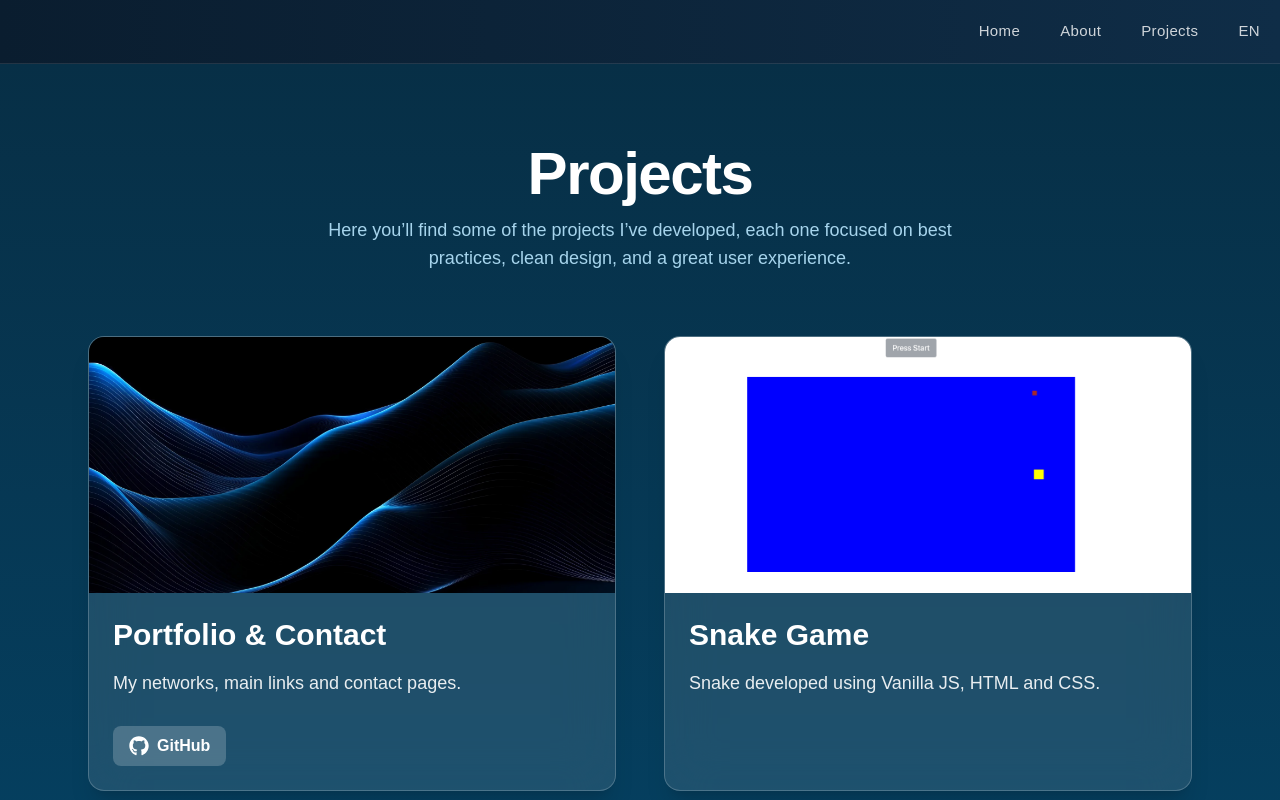
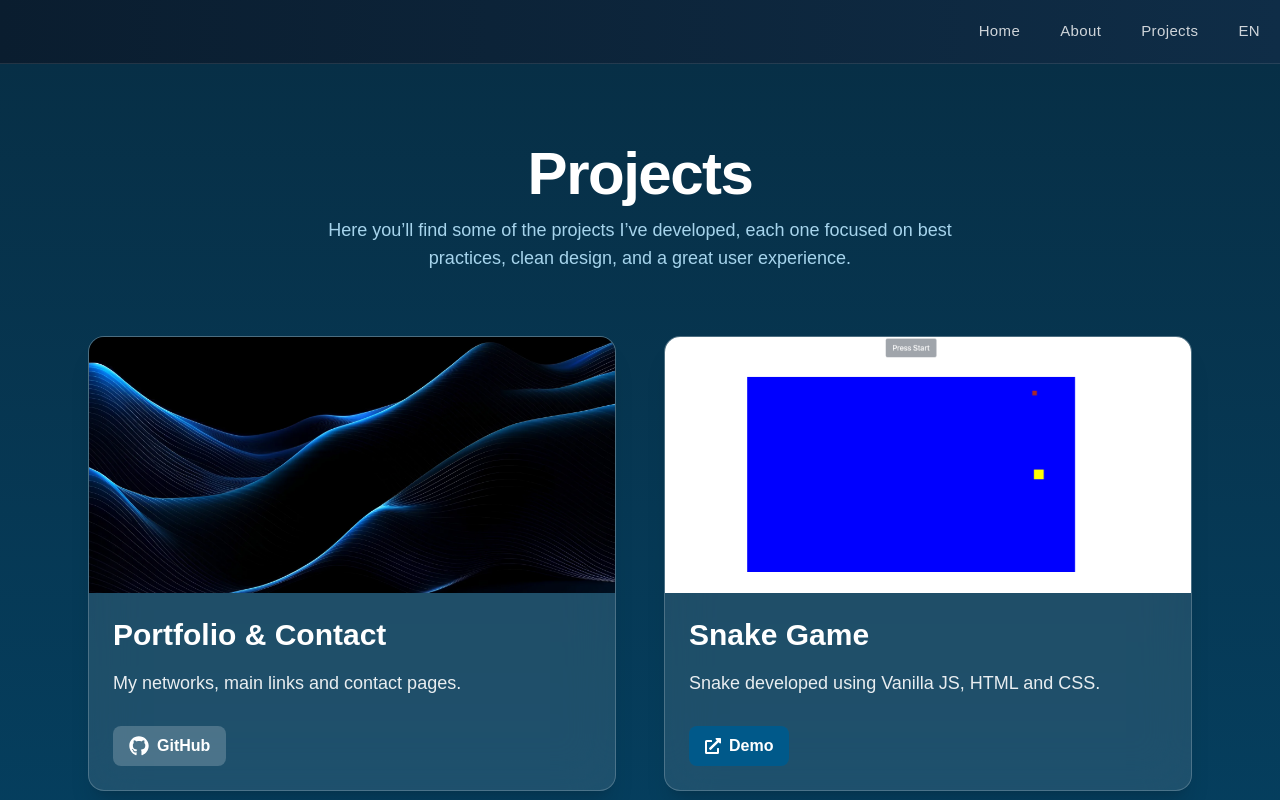
Before and after one commit to jeanfranco22/PortfolioFranco, a Next.js app: page /projects in a window 1280 px wide. Shown: the top 800 px of the page. Built offline with nearby package versions, Linux system fonts and the light colour scheme.

Commit message:
cambios finales

```diff
--- a/app/Home/page.tsx
+++ b/app/Home/page.tsx
@@ -133,14 +133,14 @@ export default function HomePage() {
   </div>
 </section>
 
-    <section className={cardStyles.card}>
+    <Link href={"https://snake-game-ebon-omega.vercel.app/"}target='_blank' className={cardStyles.card}>
       <div className={cardStyles.preview}>
         <Image src="/Snake.png" alt="Snake" fill className="object-cover" />
       </div>
       <div className={cardStyles.content}>
         <p>Juego desarrollado con Vanilla JS, CSS, HTML</p>
       </div>
-    </section>
+    </Link>
 
     <Link  href="https://e-commerce-tau-three-66.vercel.app/"
       target="_blank" className={cardStyles.card}>
@@ -154,14 +154,14 @@ export default function HomePage() {
 
     </Link>
 
-    <section className={cardStyles.card}>
+    <Link href={"https://pilates-studio-beryl.vercel.app/"} target="_blank" className={cardStyles.card}>
       <div className={cardStyles.preview}>
         <Image src="/pilates.png" alt="Pilates Studio" fill className="object-cover" />
       </div>
       <div className={cardStyles.content}>
         <p>Sitio para agendar citas</p>
       </div>
-    </section>
+    </Link>
 
   </div>
 </section>
--- a/app/projects/page.tsx
+++ b/app/projects/page.tsx
@@ -24,7 +24,7 @@ const projects = [
     },
     image: "/Snake.png",
     github: "",
-    link: "",
+    link: "https://snake-game-ebon-omega.vercel.app/",
   },
 
   {
@@ -35,7 +35,7 @@ const projects = [
     },
     image: "/ecommerce.png",
     github: "",
-    link: "",
+    link: "https://e-commerce-tau-three-66.vercel.app/",
   },
 
   {
@@ -46,7 +46,7 @@ const projects = [
     },
     image: "/pilates.png",
     github: "",
-    link: "",
+    link: "https://pilates-studio-beryl.vercel.app/",
   },
 ];
 
```
